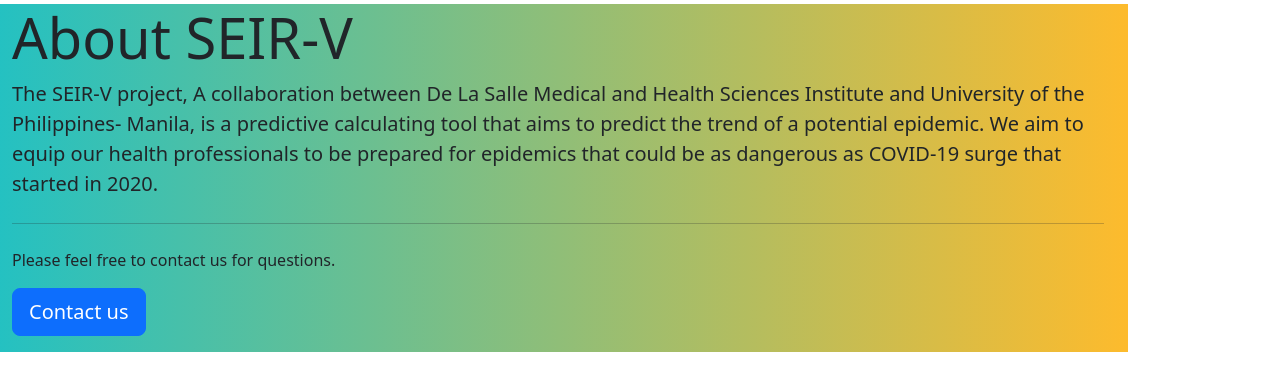
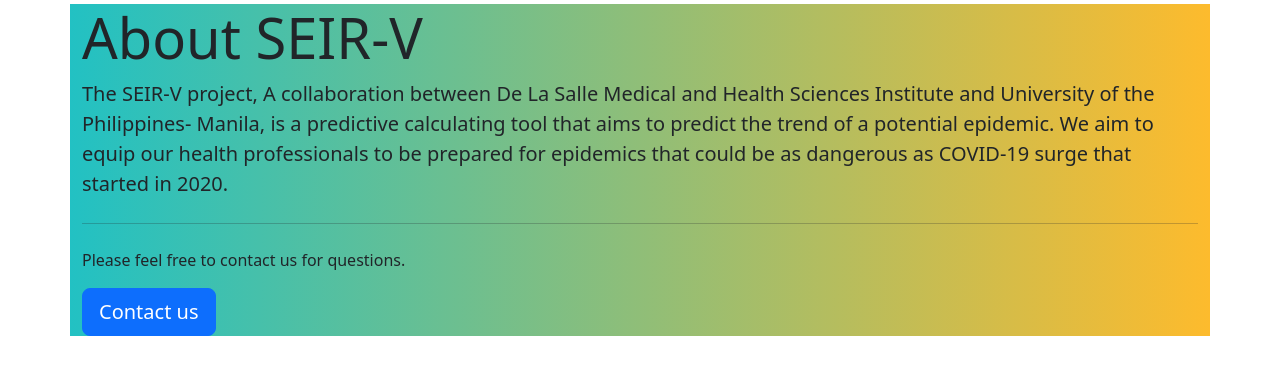
Before and after one commit to Nikolskiee/CMSC128.2-PROJECT, a Django app: page /about/ in a window 1280 px wide. Shown: the part 84-475 px from the top of the page. Run offline with Django 4.2, Linux system fonts and the light colour scheme; some libraries are stand-ins or nearby versions.

Commit message:
div difference on about.html

```diff
--- a/seirvice/seirv_app/templates/about.html
+++ b/seirvice/seirv_app/templates/about.html
@@ -59,9 +59,9 @@
             {% endif %}
         </div>
     </nav>
-    <div class="container row align-items-center" style="background: linear-gradient(to right, #22c1c3 0%, #fdbb2d 100%);">
+    <div class="container align-items-center" style="background: linear-gradient(to right, #22c1c3 0%, #fdbb2d 100%);">
 
-        <div class="rounded" style="background-color: beige 75%;"> <!--float inside the thing-->
+        <div class="rounded" style="background-color: beige 35%;"> <!--float inside the thing-->
             <div class="jumbotron" style="">
                 <h1 class="display-4">About SEIR-V</h1>
                 <p class="lead"> The SEIR-V project, A collaboration between
```
